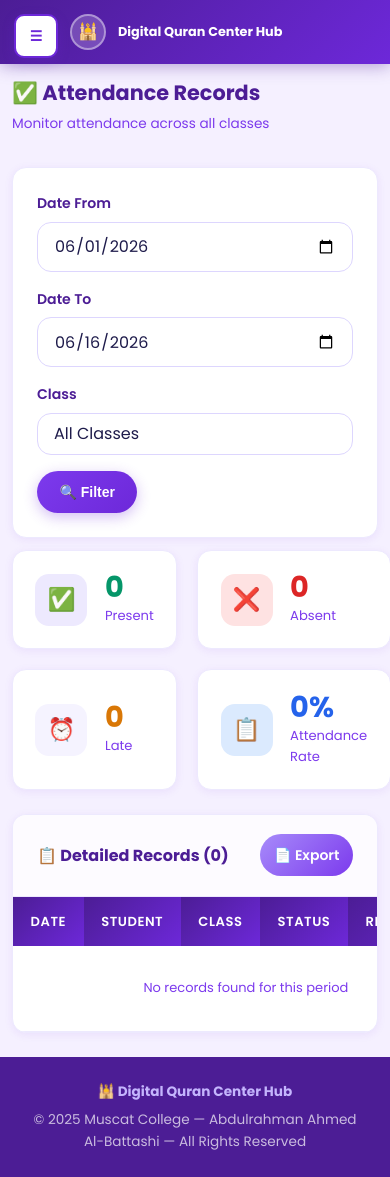
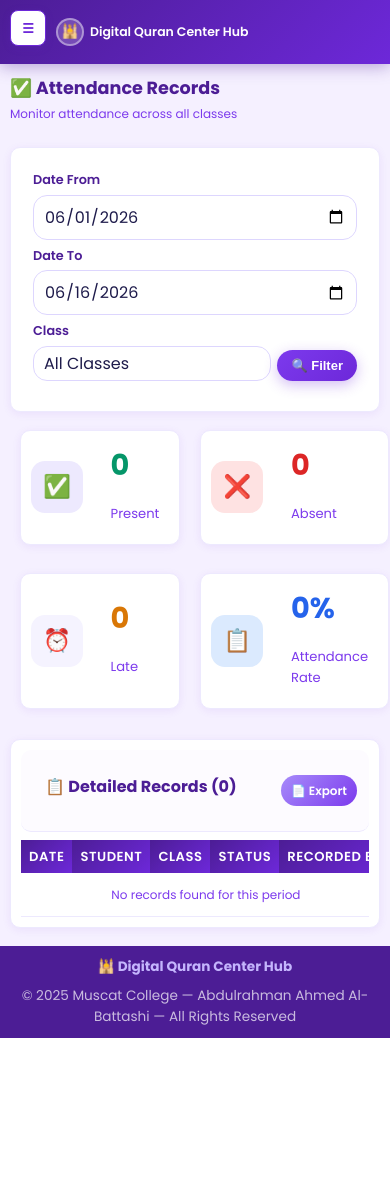
Before and after one commit to M03Allawati/quran-hub-v2, a PHP site: page /admin/attendance.php in a window 390 px wide. After the commit the page ends 1038 px from the top, so only its background shows below. Run offline with PHP 8.4, Linux system fonts and the light colour scheme; a user stored in the database is signed in; data comes from the database, SQL or seed files in the repository; data that the repository does not hold is empty.

Commit message:
Compact mobile design + working menu on all pages

```diff
--- a/css/responsive.css
+++ b/css/responsive.css
@@ -1,27 +1,32 @@
 /* ═══════════════════════════════════════════════════════════ */
-/* RESPONSIVE V3 - Correct class names for Quran Hub            */
+/* RESPONSIVE V4 - Clean compact mobile design                  */
 /* ═══════════════════════════════════════════════════════════ */
 
 * { box-sizing: border-box; }
-html, body { overflow-x: hidden; -webkit-text-size-adjust: 100%; margin: 0; padding: 0; }
+html, body {
+    overflow-x: hidden;
+    -webkit-text-size-adjust: 100%;
+    margin: 0;
+    padding: 0;
+}
 
-/* Mobile menu toggle button - clean modern design */
+/* Hamburger - clean and small */
 .mobile-menu-toggle {
     display: none;
     position: fixed;
-    top: 14px;
-    left: 14px;
+    top: 10px;
+    left: 10px;
     z-index: 99999;
     background: #fff;
     color: #6D28D9;
-    border: 2px solid #6D28D9;
-    width: 44px;
-    height: 44px;
-    border-radius: 10px;
-    font-size: 22px;
-    font-weight: bold;
+    border: 1.5px solid #6D28D9;
+    width: 36px;
+    height: 36px;
+    border-radius: 8px;
+    font-size: 18px;
+    font-weight: 600;
     cursor: pointer;
-    box-shadow: 0 4px 12px rgba(109,40,217,0.25);
+    box-shadow: 0 2px 8px rgba(109,40,217,0.15);
     align-items: center;
     justify-content: center;
     padding: 0;
@@ -32,123 +37,167 @@ html, body { overflow-x: hidden; -webkit-text-size-adjust: 100%; margin: 0; padd
     display: none;
     position: fixed;
     top: 0; left: 0; right: 0; bottom: 0;
-    background: rgba(0,0,0,0.5);
+    background: rgba(0,0,0,0.4);
     z-index: 99990;
-    backdrop-filter: blur(2px);
 }
 .sidebar-overlay.active { display: block !important; }
 
 /* ═══════════ TABLET (max 1024px) ═══════════ */
 @media (max-width: 1024px) {
     .sidebar { width: 200px !important; }
-    .main-content { padding: 1.5rem !important; }
-    .navbar { padding: 0 1rem !important; }
-
+    .main-content { padding: 1.25rem !important; }
     [style*="grid-template-columns:repeat(4"] {
-        grid-template-columns: repeat(2, 1fr) !important;
-    }
-    [style*="grid-template-columns:repeat(3"] {
         grid-template-columns: repeat(2, 1fr) !important;
     }
 }
 
 /* ═══════════ MOBILE (max 768px) ═══════════ */
 @media (max-width: 768px) {
+    .mobile-menu-toggle { display: flex !important; }
 
-    /* Show hamburger button */
-    .mobile-menu-toggle {
-        display: flex !important;
-    }
-
-    /* NAVBAR fix - hide right links, adjust padding */
+    /* NAVBAR - compact */
     .navbar {
-        padding: 0.5rem 1rem 0.5rem 70px !important;
+        padding: 8px 12px 8px 56px !important;
+        min-height: 48px !important;
         position: sticky !important;
         top: 0;
         z-index: 100;
-        flex-wrap: nowrap !important;
     }
-    .navbar-nav {
-        display: none !important;
-    }
+    .navbar-nav { display: none !important; }
     .navbar-brand {
-        font-size: 0.95rem !important;
+        gap: 6px !important;
     }
     .navbar-brand span {
-        font-size: 0.9rem !important;
+        font-size: 0.85rem !important;
+        font-weight: 600 !important;
     }
     .logo-icon {
-        width: 36px !important;
-        height: 36px !important;
-        font-size: 1rem !important;
+        width: 28px !important;
+        height: 28px !important;
+        font-size: 0.85rem !important;
     }
 
-    /* SIDEBAR - slide from left */
+    /* SIDEBAR */
     .sidebar {
         position: fixed !important;
         top: 0 !important;
-        left: -290px !important;
-        width: 280px !important;
+        left: -260px !important;
+        width: 250px !important;
         height: 100vh !important;
         z-index: 99995 !important;
         overflow-y: auto !important;
-        transition: left 0.3s ease !important;
+        transition: left 0.25s ease !important;
         background: #fff !important;
-        box-shadow: 4px 0 16px rgba(0,0,0,0.15) !important;
-        padding-top: 70px !important;
+        box-shadow: 4px 0 16px rgba(0,0,0,0.12) !important;
+        padding: 60px 12px 16px 12px !important;
     }
-    .sidebar.mobile-open {
-        left: 0 !important;
-    }
+    .sidebar.mobile-open { left: 0 !important; }
 
-    /* LAYOUT - single column */
-    .layout {
-        display: block !important;
-    }
+    /* LAYOUT */
+    .layout { display: block !important; }
     .main-content {
         flex: none !important;
-        padding: 1rem !important;
+        padding: 12px !important;
         width: 100% !important;
         max-width: 100% !important;
     }
 
-    /* Page header */
-    .page-title { font-size: 1.3rem !important; }
-    .page-subtitle { font-size: 0.85rem !important; }
+    /* COMPACT page header */
+    .page-header {
+        margin-bottom: 1rem !important;
+        padding-bottom: 0.5rem !important;
+    }
+    .page-title {
+        font-size: 1.1rem !important;
+        margin-bottom: 2px !important;
+    }
+    .page-subtitle {
+        font-size: 0.75rem !important;
+    }
 
-    /* All grids → 1-2 columns */
+    /* COMPACT cards - smaller boxes */
+    .card, [class*="card"] {
+        padding: 12px !important;
+        margin-bottom: 8px !important;
+        border-radius: 10px !important;
+    }
+
+    /* COMPACT stat cards - smaller numbers */
+    [style*="stat-card"],
+    [class*="stat"] {
+        padding: 10px !important;
+    }
+    [style*="font-size:1.5rem"],
+    [style*="font-size: 1.5rem"],
+    [style*="font-size:1.6rem"],
+    [style*="font-size: 1.6rem"],
+    [style*="font-size:2rem"],
+    [style*="font-size: 2rem"] {
+        font-size: 1.1rem !important;
+    }
+    [style*="font-size:1.2rem"],
+    [style*="font-size: 1.2rem"] {
+        font-size: 0.95rem !important;
+    }
+
+    /* Grid → 2 cols (stats) or 1 col (cards) */
     [style*="grid-template-columns:repeat(4"] {
         grid-template-columns: repeat(2, 1fr) !important;
         gap: 8px !important;
     }
     [style*="grid-template-columns:repeat(3"] {
-        grid-template-columns: 1fr !important;
+        grid-template-columns: repeat(2, 1fr) !important;
+        gap: 8px !important;
     }
     [style*="grid-template-columns:repeat(auto-fill"] {
         grid-template-columns: 1fr !important;
+        gap: 8px !important;
     }
     [style*="grid-template-columns:200px"],
     [style*="grid-template-columns:220px"],
     [style*="grid-template-columns:240px"] {
         grid-template-columns: 1fr !important;
+        gap: 12px !important;
     }
 
-    /* Forms */
+    /* Reduce gap in grids */
+    [style*="gap:1rem"],
+    [style*="gap: 1rem"] {
+        gap: 8px !important;
+    }
+    [style*="gap:1.5rem"],
+    [style*="gap: 1.5rem"] {
+        gap: 10px !important;
+    }
+    [style*="gap:2rem"],
+    [style*="gap: 2rem"] {
+        gap: 12px !important;
+    }
+
+    /* Headings - smaller */
+    h1 { font-size: 1.2rem !important; margin-bottom: 0.5rem !important; }
+    h2 { font-size: 1rem !important; margin-bottom: 0.5rem !important; }
+    h3 { font-size: 0.9rem !important; }
+
+    /* Forms compact */
     input, select, textarea {
         font-size: 16px !important;
+        padding: 8px 10px !important;
         width: 100% !important;
-        min-height: 42px;
     }
     button, .btn {
-        min-height: 42px !important;
-        font-size: 14px !important;
+        font-size: 13px !important;
+        padding: 8px 14px !important;
+    }
+    .btn-sm {
+        font-size: 12px !important;
+        padding: 6px 10px !important;
     }
 
-    /* Login form - center properly */
-    [style*="max-width:400px"],
-    [style*="max-width: 400px"] {
-        max-width: 100% !important;
-        margin: 0 !important;
+    /* Compact labels */
+    label {
+        font-size: 0.8rem !important;
+        margin-bottom: 4px !important;
     }
 
     /* Tables */
@@ -156,35 +205,84 @@ html, body { overflow-x: hidden; -webkit-text-size-adjust: 100%; margin: 0; padd
         display: block;
         overflow-x: auto;
         white-space: nowrap;
-        font-size: 13px;
+        font-size: 12px !important;
         -webkit-overflow-scrolling: touch;
     }
+    th, td { padding: 6px 8px !important; }
 
-    /* Cards take full width */
-    .card { width: 100% !important; margin-bottom: 12px; }
+    /* Reduce padding everywhere */
+    [style*="padding:1.5rem"],
+    [style*="padding: 1.5rem"] {
+        padding: 10px !important;
+    }
+    [style*="padding:2rem"],
+    [style*="padding: 2rem"] {
+        padding: 12px !important;
+    }
+    [style*="padding:1rem"],
+    [style*="padding: 1rem"] {
+        padding: 10px !important;
+    }
 
-    /* Flex containers wrap */
-    [style*="display:flex"]:not(.navbar):not(.sidebar) {
+    /* Margins compact */
+    [style*="margin-bottom:2rem"],
+    [style*="margin-bottom: 2rem"] {
+        margin-bottom: 1rem !important;
+    }
+    [style*="margin-bottom:1.5rem"],
+    [style*="margin-bottom: 1.5rem"] {
+        margin-bottom: 0.75rem !important;
+    }
+
+    /* Login page specific */
+    [style*="max-width:400px"],
+    [style*="max-width: 400px"] {
+        max-width: 100% !important;
+        margin: 0 !important;
+    }
+
+    /* Make sure text doesn't overflow */
+    p, span, div { word-wrap: break-word; overflow-wrap: break-word; }
+
+    /* Icons smaller */
+    .icon { font-size: 1rem !important; }
+    i.fas, i.fa { font-size: 0.9rem !important; }
+
+    /* Flex containers */
+    [style*="display:flex"]:not(.navbar):not(.sidebar):not(.mobile-menu-toggle) {
         flex-wrap: wrap !important;
+        gap: 6px !important;
     }
 }
 
+/* ═══════════ SMALL MOBILE (max 480px) ═══════════ */
 @media (max-width: 480px) {
     [style*="grid-template-columns:repeat(2"] {
-        grid-template-columns: 1fr !important;
+        grid-template-columns: repeat(2, 1fr) !important;
+        gap: 6px !important;
     }
-    .main-content { padding: 0.75rem !important; }
-    .navbar-brand span { font-size: 0.8rem !important; }
+    .main-content { padding: 10px !important; }
+    .navbar-brand span { font-size: 0.78rem !important; }
+    h1 { font-size: 1.05rem !important; }
+
+    /* Even smaller stats */
+    [style*="font-size:1.5rem"],
+    [style*="font-size: 1.5rem"] {
+        font-size: 1rem !important;
+    }
+
+    /* Cards super compact */
+    .card { padding: 10px !important; }
 }
 
-/* RTL support */
+/* RTL */
 [dir="rtl"] .mobile-menu-toggle {
     left: auto;
-    right: 14px;
+    right: 10px;
 }
 [dir="rtl"] .sidebar {
     left: auto !important;
-    right: -290px !important;
+    right: -260px !important;
 }
 [dir="rtl"] .sidebar.mobile-open {
     left: auto !important;
@@ -192,6 +290,6 @@ html, body { overflow-x: hidden; -webkit-text-size-adjust: 100%; margin: 0; padd
 }
 @media (max-width: 768px) {
     [dir="rtl"] .navbar {
-        padding: 0.5rem 70px 0.5rem 1rem !important;
+        padding: 8px 56px 8px 12px !important;
     }
 }
```
Also changed, not shown: js/mobile-menu.js (+75 -23 lines).
